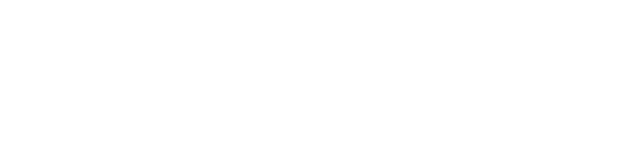
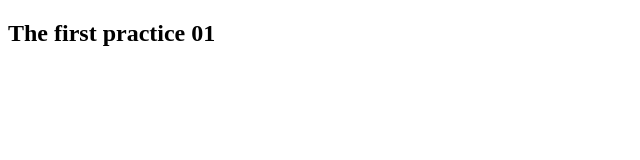
Before and after one commit to thanhcong96199/practice-html, a plain HTML site: page index.html in a window 1280 px wide. Shown: the whole page, without its empty margins (0-640 px from the left). Drawn offline with Linux system fonts and the light colour scheme.

Commit message:
add title for practice 01

```diff
--- a/index.html
+++ b/index.html
@@ -7,7 +7,7 @@
     <title>Document</title>
 </head>
 <body>
-
+    <h2>The first practice 01</h2>
 
 </body>
 </html>
```
